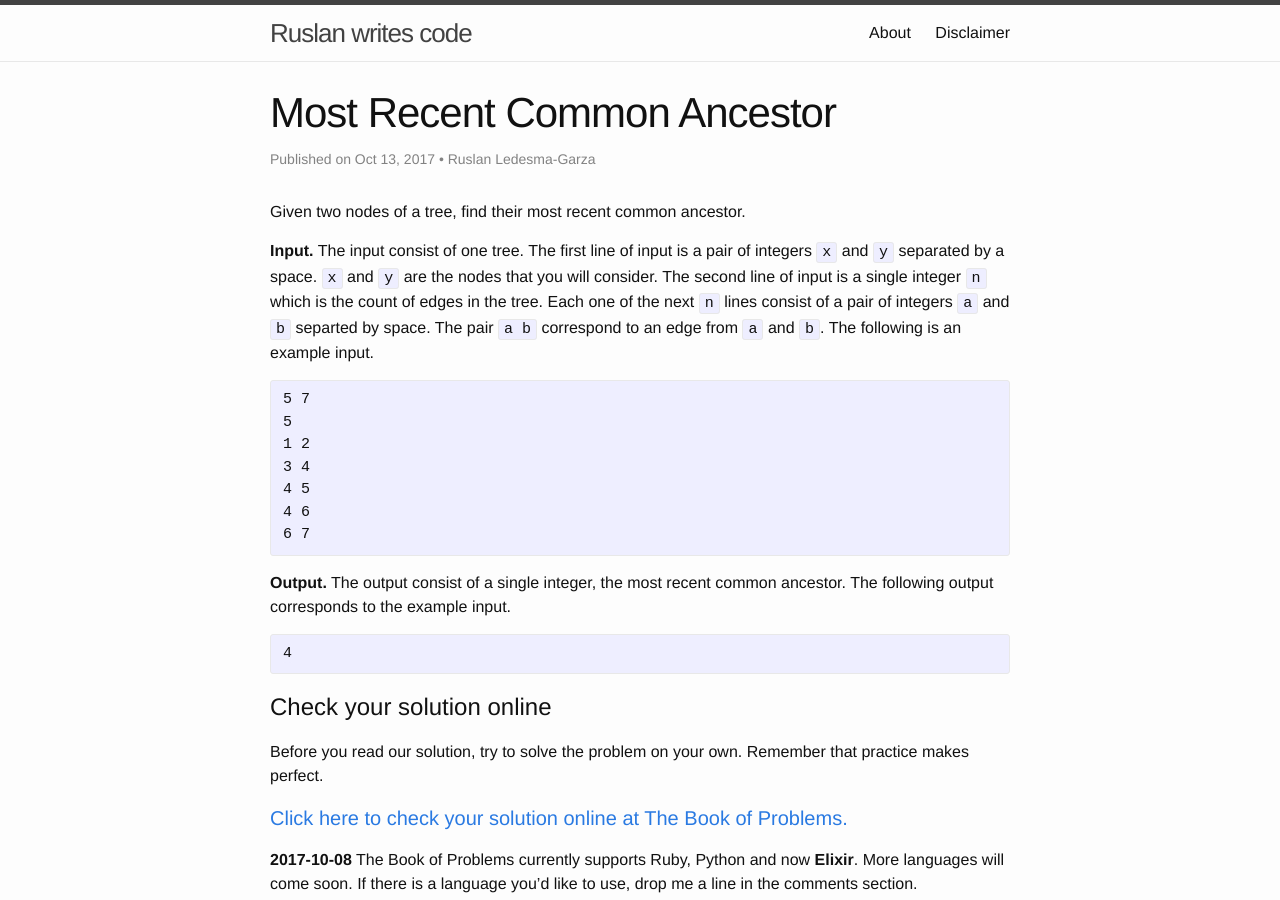
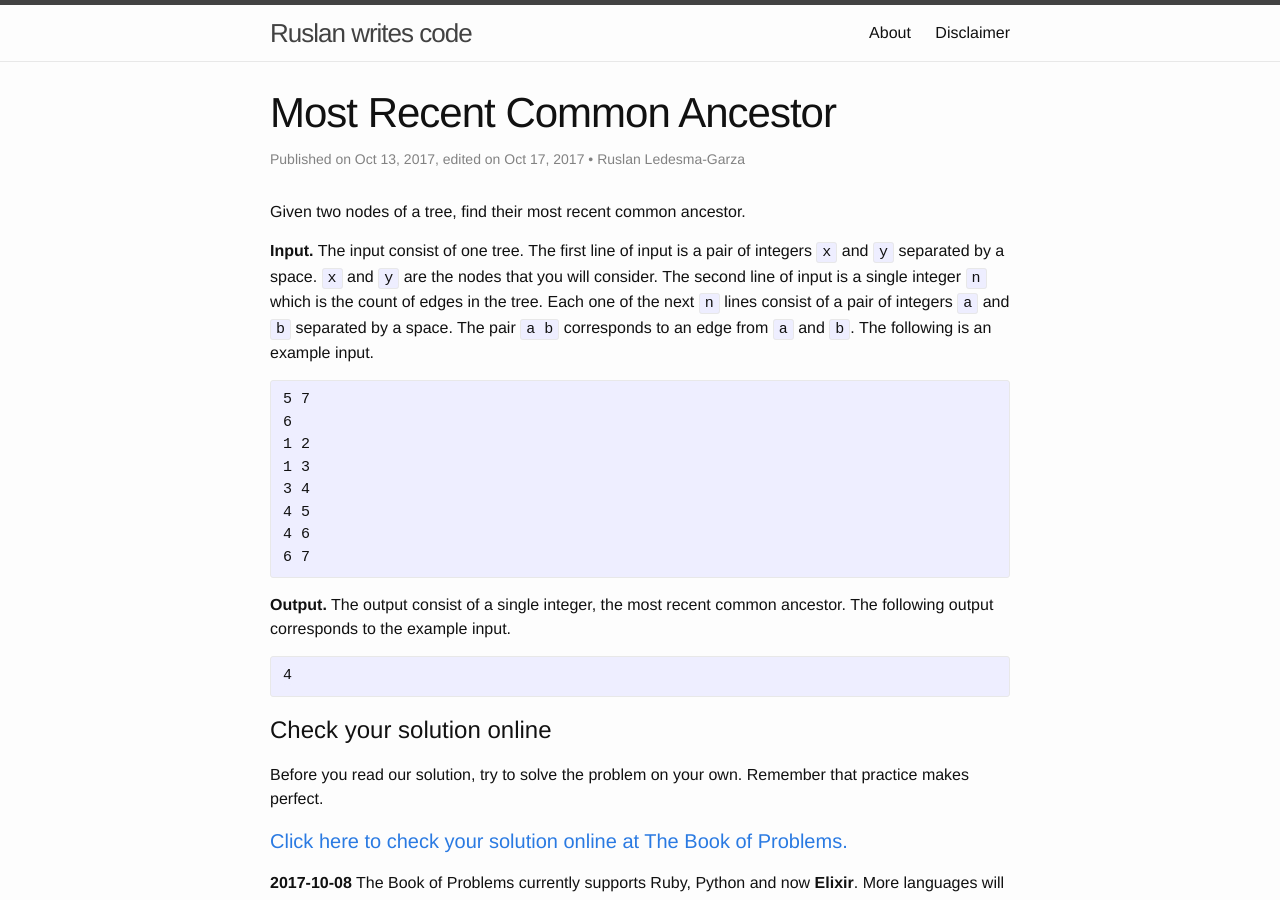
Before and after one commit to mrrusof/mrrusof.github.io, a Jekyll site: the page built from _posts/2017-10-13-most-recent-common-ancestor.markdown, in a window 1280 px wide and 900 px high. Built offline with Jekyll 4.4.1, drawn with Linux system fonts in a browser that asks for light colours; comment, search, counter and statistics services are not loaded.

Commit message:
Fix typo.

```diff
--- a/_posts/2017-10-13-most-recent-common-ancestor.markdown
+++ b/_posts/2017-10-13-most-recent-common-ancestor.markdown
@@ -2,6 +2,7 @@
 layout: post
 title: Most Recent Common Ancestor
 date: 2017-10-13
+edited: 2017-10-17
 author: Ruslan Ledesma-Garza
 summary: Given two nodes of a tree, find their most recent common ancestor.
 tbop_url: http://thebookofproblems.com/problems/most-recent-common-ancestor
@@ -14,14 +15,15 @@ The input consist of one tree.  The first line of input is a pair of
 integers `x` and `y` separated by a space.  `x` and `y` are the nodes
 that you will consider.  The second line of input is a single
 integer `n` which is the count of edges in the tree.  Each one of the
-next `n` lines consist of a pair of integers `a` and `b` separted by
-space. The pair `a b` correspond to an edge from `a` and `b`.  The
+next `n` lines consist of a pair of integers `a` and `b` separated by a
+space. The pair `a b` corresponds to an edge from `a` and `b`.  The
 following is an example input.
 
 {% highlight asciidoc %}
 5 7
-5
+6
 1 2
+1 3
 3 4
 4 5
 4 6
```
